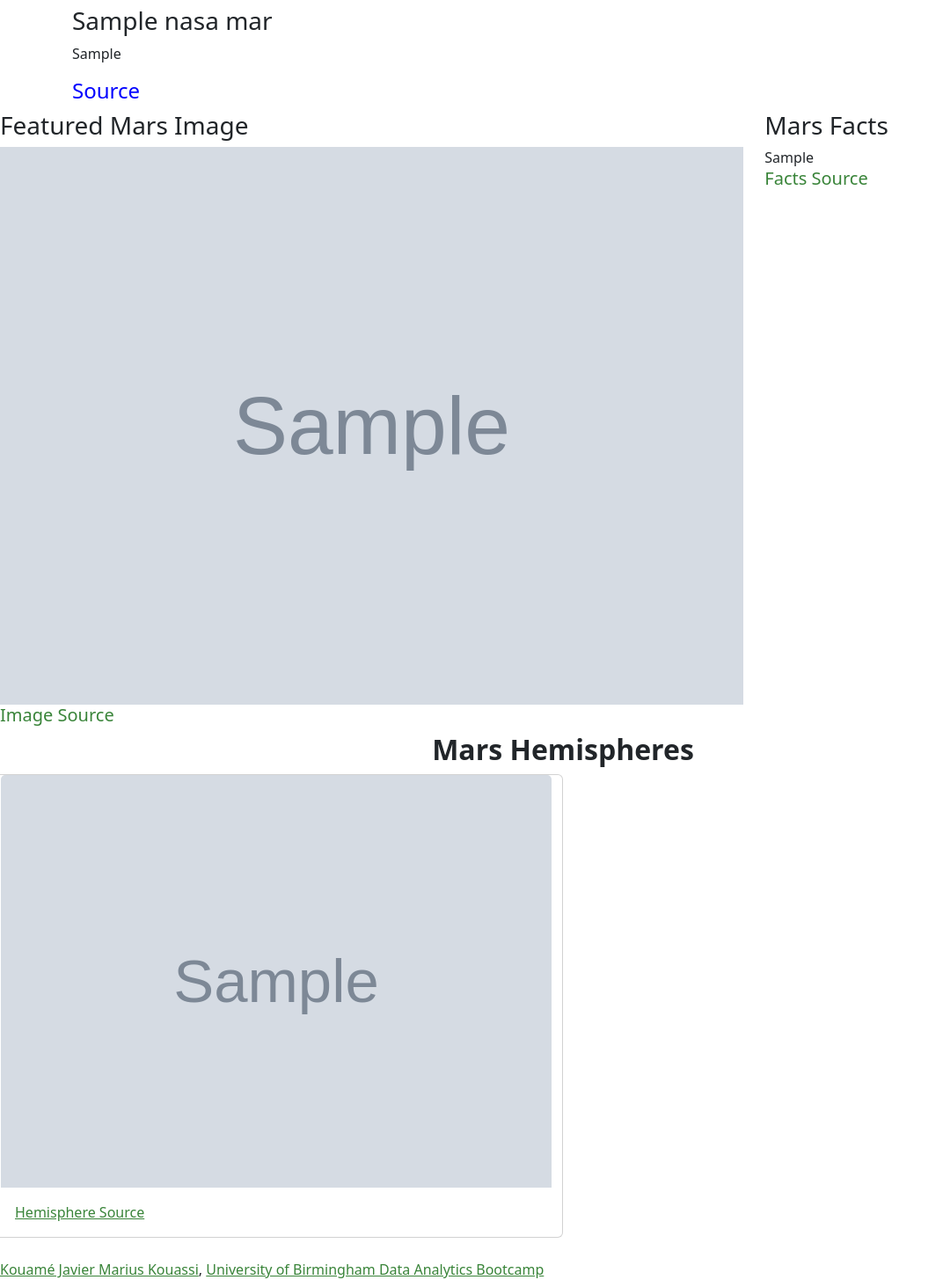
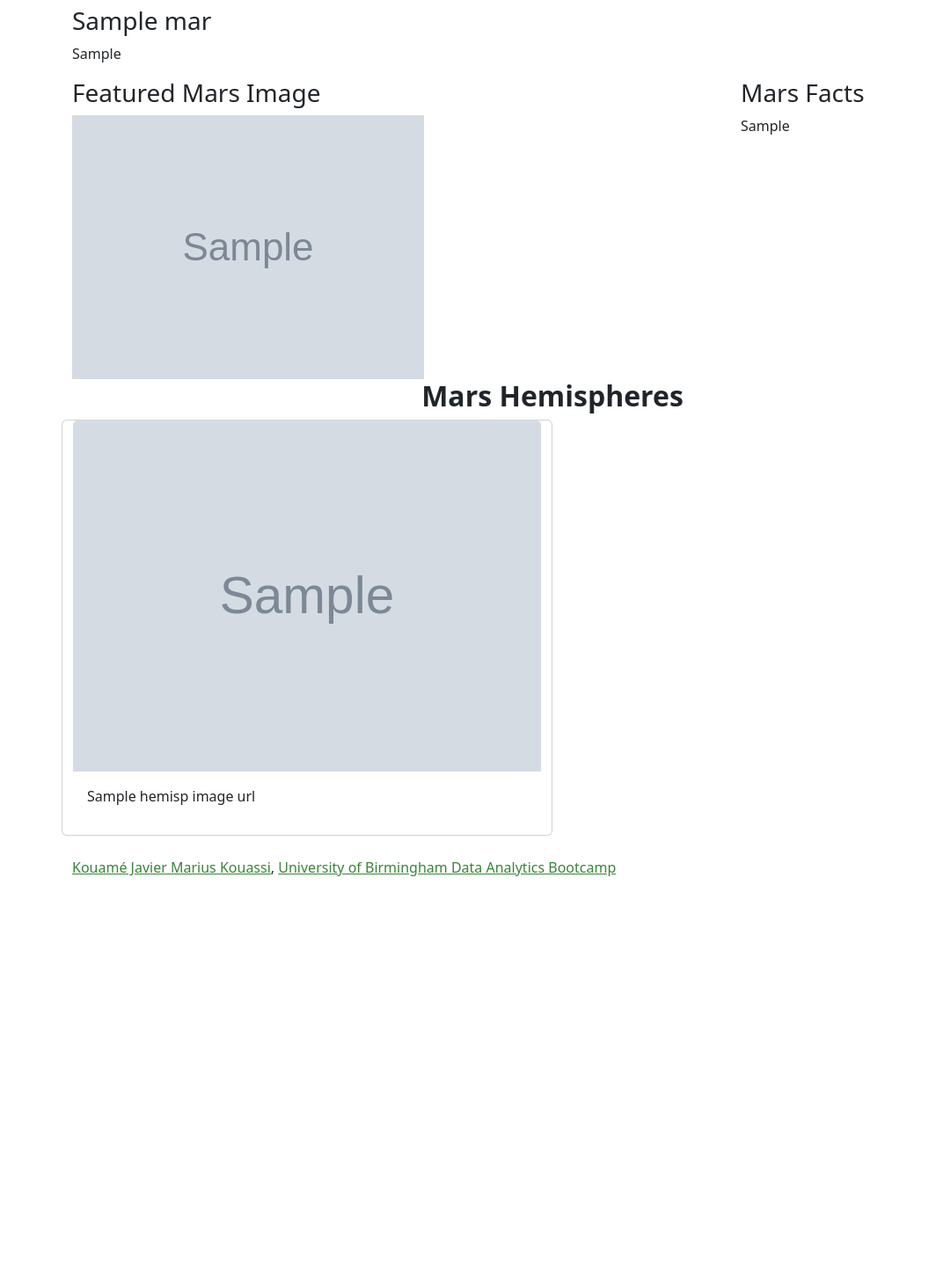
Before and after one commit to KWASSI09/web-scraping-challenge, a Flask app: page / in a window 1280 px wide. Shown: the part 239-1694 px from the top of the page at 88% size, without its empty margins (0-1072 px from the left). After the commit the page ends 1235 px from the top, so only its background shows below. Run offline with Flask 2, Linux system fonts and the light colour scheme; grey boxes marked "Sample" are stand-in pictures; a database or web service that is not in the repository returns one stand-in record (values such as "Sample title"); some libraries are stand-ins or nearby versions.

Commit message:
working on the code

```diff
--- a/app.py
+++ b/app.py
@@ -6,7 +6,7 @@ import scrape_mars
 app = Flask(__name__)
 
 # setup mongo connection
-app.config["MONGO_URI"] = "mongodb://localhost:27017/Mars_app"
+app.config["MONGO_URI"] = "mongodb://localhost:27017/Mars_mission_DB"
 mongo = PyMongo(app)
 
 
@@ -15,15 +15,20 @@ mongo = PyMongo(app)
 def index():
 
     # finds all the items in the db and sets it to a variable
-    nasa_mars_data=mongo.db.nasa_mars_data.find_one()
+    mars=mongo.db.mars.find_one()
     # render an index.html template and pass it the data you retrieved from the database
-    return render_template("index.html", nasa_mars_data=nasa_mars_data)
+    return render_template("index.html", mars=mars)
 
 @app.route("/scrape")
 def scrape():
-    nasa_mars_data =mongo.db.nasa_mars_data
-    mars_data =scrape_mars.scrape()
-    nasa_mars_data.update({}, mars_data, upsert=True)
+    mars = mongo.db.mars
+    nasa_mars_data=scrape_mars.scrape()
+
+    #nasa_mars_data =scrape_mars.mars_news()
+    #nasa_mars_data =scrape_mars.JPL_scrape()
+    #nasa_mars_data =scrape_mars.mars_facts()
+    #nasa_mars_data =scrape_mars.mars_hemispheres()
+    mars.update({},nasa_mars_data, upsert=True)
     return redirect("/",code=302)
 
 if __name__ == "__main__":
--- a/templates/index.html
+++ b/templates/index.html
@@ -22,12 +22,12 @@
       <div class="row">
         <div class="col-md-12">
             <h2 class="heading">Latest Mars News</h2>
-              <h3 class="heading">{{nasa_mars_data.latest_news_title }}</h3>
-              <p>{{nasa_mars_data.latest_news_paragraph }}</p>
-            <h4><a href="{{nasa_mars_data.Nasa_url}}" class="text-decoration-none" style="color: blue" target="_blank">Source</Source></a></h4>
+              <h3 class="heading">{{mars.latest_news_title }}</h3>
+              <p>{{mars.latest_news_paragraph }}</p>
+
         </div>
       </div>
-    </div>
+
     <!-- row to line up latest image and table -->
     <div class="row">
     <!-- featured image with h3 header takes up most of the 12 columns -->
@@ -37,9 +37,9 @@
           <h3 class="title">Featured Mars Image</h3>
         </div>
         <div class="content">
-            <img src="{{nasa_mars_data.featured_image_url }}" alt="Featured Mars Image" style="width:100%">
+            <img src="{{mars.featured_image_url }}" alt="Featured Mars Image" style="width:100%,height=auto">
         </div>
-        <h5><a href=" {{nasa_mars_data.jpl_url}} " class="text-decoration-none" style="color:#398439" target=”_blank”>Image Source</a></h5>
+
       </div>
     </div>
 
@@ -50,23 +50,22 @@
           <h3 class="title">Mars Facts</h3>
         </div>
           <div>
-          {{nasa_mars_data.mars_table | safe }}
-          </div>
-          <h5><a href=" {{nasa_mars_data.mars_facts }} " class="text-decoration-none" style="color:#398439" target=”_blank”>Facts Source</a></h5>
+          <table>{{mars.mars_table | safe }}</table>
           </div>
       </div>
     </div>
+
     <!-- new row for the hemisphere images -->
    <div class="row">
     <div class="page-header">
         <h2 class="text-center"><b>Mars Hemispheres</b></h2>
     </div>
     <!-- "for" loop to go through the Mongo array -->
-    {% for hemi in nasa_mars_data.hemisp_image_urls %}
+    {% for x in mars.hemisp_image_urls %}
     <div class="card col-md-6">
-      <img class="card-img-top" src="{{nasa_mars_data.hemisp_image_urls }}" style="width:100%">
+      <img class="card-img-top" src="{{x.hemisp_image_urls }}" style="width:100%">
         <div class="card-body">
-          <a href="{{nasa_mars_data.Hemispheres_url}}" target=”_blank style="color:#398439" class="card-link">Hemisphere Source</a>
+          <p class=""card-text">{{x.title}}</p>
         </div>
     </div>
     {% endfor %}
```
Also changed, not shown: scrape_mars.py (+62 -25 lines), README.md, 1 other file. Lines whose indentation alone changed are shown as unchanged.
